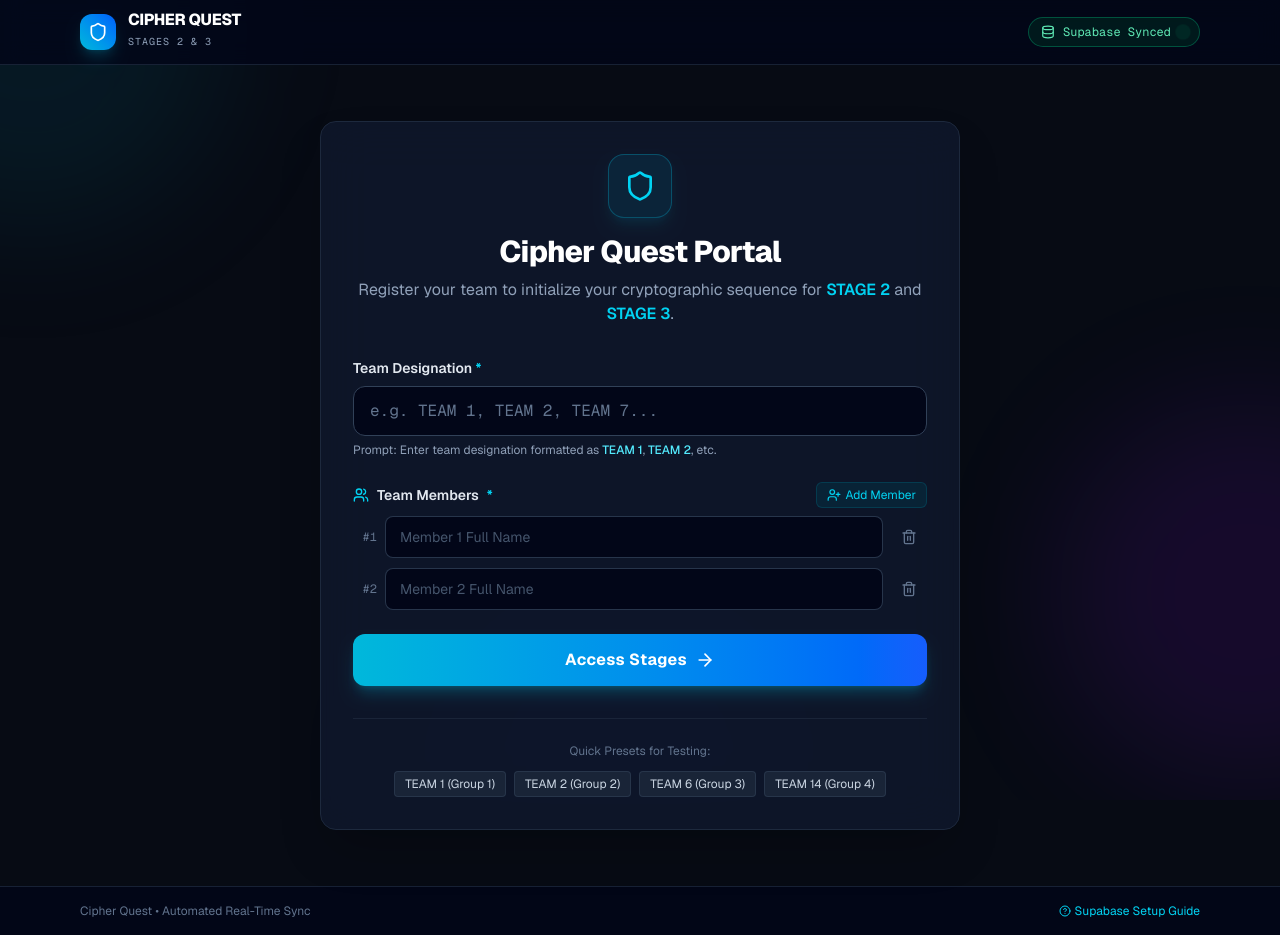
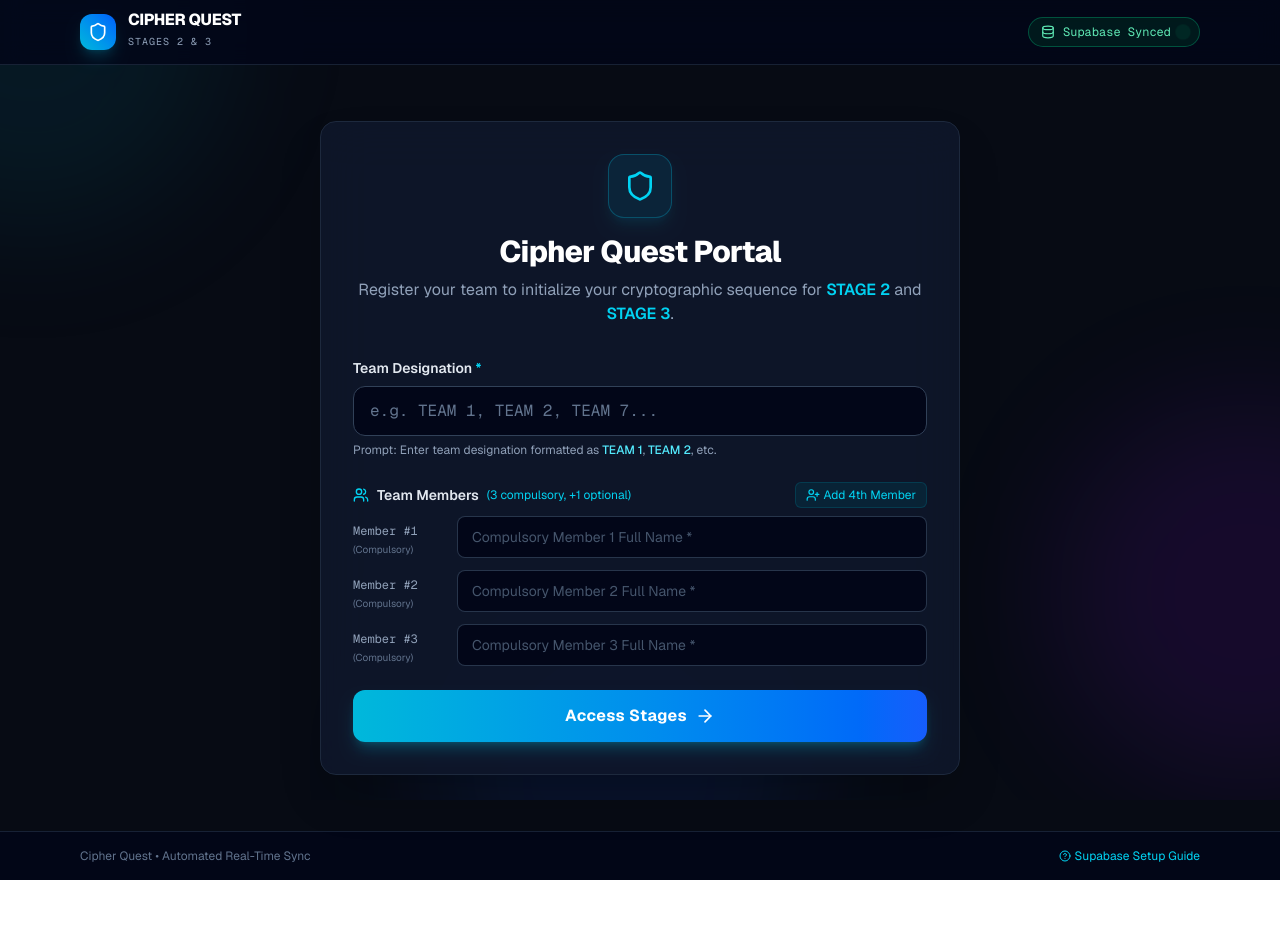
Before and after one commit to AniruddhaMJois/invictors-stage23, a Next.js app: page / in a window 1280 px wide. After the commit the page ends 880 px from the top, so only its background shows below. Built offline with nearby package versions, Linux system fonts and the light colour scheme; no server answers.

Commit message:
feat(ani): require 3 compulsory members (+1 optional), remove presets, enforce 15 words minimum in Stage 3, and remove code leaks from error messages

```diff
--- a/src/components/Stage3.tsx
+++ b/src/components/Stage3.tsx
@@ -156,13 +156,27 @@ export default function Stage3({ team, onGoToStage2 }: Props) {
             <div className="relative">
               <textarea
                 rows={4}
-                placeholder="Enter the secret sentence..."
+                placeholder="Enter the secret sentence (minimum 15 words)..."
                 value={sentenceInput}
                 onChange={(e) => setSentenceInput(e.target.value)}
                 disabled={solved}
                 className="w-full px-4 py-3.5 bg-slate-950 border border-slate-700 rounded-xl text-white placeholder-slate-600 focus:outline-none focus:ring-2 focus:ring-purple-500 text-sm font-mono leading-relaxed disabled:opacity-75"
                 required
               />
+            </div>
+            <div className="flex items-center justify-between mt-1.5 text-xs">
+              <span className="text-slate-400">
+                Constraint: Minimum 15 words
+              </span>
+              <span
+                className={`font-mono font-semibold ${
+                  sentenceInput.trim().split(/\s+/).filter(Boolean).length >= 15
+                    ? 'text-emerald-400'
+                    : 'text-amber-400'
+                }`}
+              >
+                {sentenceInput.trim().split(/\s+/).filter(Boolean).length} / 15 words
+              </span>
             </div>
           </div>
 
--- a/src/components/TeamRegistration.tsx
+++ b/src/components/TeamRegistration.tsx
@@ -11,7 +11,8 @@ interface Props {
 
 export default function TeamRegistration({ onTeamRegistered }: Props) {
   const [teamName, setTeamName] = useState('');
-  const [members, setMembers] = useState<string[]>(['', '']);
+  // 3 compulsory members initially
+  const [members, setMembers] = useState<string[]>(['', '', '']);
   const [loading, setLoading] = useState(false);
   const [error, setError] = useState<string | null>(null);
 
@@ -19,13 +20,15 @@ export default function TeamRegistration({ onTeamRegistered }: Props) {
   const detectedGroup = teamNumber !== null ? getTeamGroup(teamNumber) : null;
 
   const handleAddMember = () => {
-    if (members.length < 6) {
+    // Allows adding a 4th member if needed
+    if (members.length < 4) {
       setMembers([...members, '']);
     }
   };
 
   const handleRemoveMember = (index: number) => {
-    if (members.length > 1) {
+    // Only allow removing the 4th optional member (keep minimum 3 compulsory)
+    if (index >= 3) {
       setMembers(members.filter((_, i) => i !== index));
     }
   };
@@ -50,11 +53,17 @@ export default function TeamRegistration({ onTeamRegistered }: Props) {
       return;
     }
 
-    const validMembers = members.map((m) => m.trim()).filter(Boolean);
-    if (validMembers.length === 0) {
-      setError('Please add at least one team member name.');
+    // Validate 3 compulsory members
+    const m1 = members[0]?.trim();
+    const m2 = members[1]?.trim();
+    const m3 = members[2]?.trim();
+
+    if (!m1 || !m2 || !m3) {
+      setError('Members 1, 2, and 3 are compulsory. Please provide names for all 3 members.');
       return;
     }
+
+    const validMembers = members.map((m) => m.trim()).filter(Boolean);
 
     setLoading(true);
     try {
@@ -108,7 +117,7 @@ export default function TeamRegistration({ onTeamRegistered }: Props) {
               <div className="mt-2.5 p-3 rounded-lg bg-cyan-950/40 border border-cyan-800/50 flex items-center gap-2 text-xs text-cyan-300">
                 <CheckCircle2 className="w-4 h-4 text-cyan-400 shrink-0" />
                 <span>
-                  Detected: <strong className="text-white">Team #{teamNumber}</strong> (Assigned Cipher Group {detectedGroup.groupId})
+                  Detected: <strong className="text-white">Team #{teamNumber}</strong>
                 </span>
               </div>
             )}
@@ -119,38 +128,52 @@ export default function TeamRegistration({ onTeamRegistered }: Props) {
             <div className="flex items-center justify-between mb-2">
               <label className="text-sm font-semibold text-slate-200 flex items-center gap-2">
                 <Users className="w-4 h-4 text-cyan-400" />
-                Team Members <span className="text-cyan-400">*</span>
+                <span>Team Members</span>
+                <span className="text-xs text-cyan-400 font-normal">(3 compulsory, +1 optional)</span>
               </label>
+              {members.length < 4 && (
                 <button
                   type="button"
                   onClick={handleAddMember}
-                disabled={members.length >= 6}
-                className="text-xs text-cyan-400 hover:text-cyan-300 flex items-center gap-1 px-2.5 py-1 rounded-md bg-cyan-950/50 hover:bg-cyan-900/50 border border-cyan-800/40 transition disabled:opacity-40"
+                  className="text-xs text-cyan-400 hover:text-cyan-300 flex items-center gap-1 px-2.5 py-1 rounded-md bg-cyan-950/50 hover:bg-cyan-900/50 border border-cyan-800/40 transition cursor-pointer"
                 >
                   <UserPlus className="w-3.5 h-3.5" />
-                Add Member
+                  Add 4th Member
                 </button>
+              )}
             </div>
 
-            <div className="space-y-2.5">
+            <div className="space-y-3">
               {members.map((member, idx) => (
                 <div key={idx} className="flex items-center gap-2">
-                  <span className="w-6 text-xs text-slate-500 font-mono text-right shrink-0">
-                    #{idx + 1}
+                  <div className="w-24 shrink-0 text-left">
+                    <span className="text-xs font-mono text-slate-400">
+                      Member #{idx + 1}
                     </span>
+                    <span className="block text-[10px] text-slate-500">
+                      {idx < 3 ? '(Compulsory)' : '(Optional)'}
+                    </span>
+                  </div>
+
                   <input
                     type="text"
-                    placeholder={`Member ${idx + 1} Full Name`}
+                    placeholder={
+                      idx < 3
+                        ? `Compulsory Member ${idx + 1} Full Name *`
+                        : 'Optional 4th Member Full Name'
+                    }
                     value={member}
                     onChange={(e) => handleMemberChange(idx, e.target.value)}
+                    required={idx < 3}
                     className="flex-1 px-3.5 py-2.5 bg-slate-950 border border-slate-700/80 rounded-lg text-white placeholder-slate-600 focus:outline-none focus:ring-2 focus:ring-cyan-500 text-sm"
                   />
-                  {members.length > 1 && (
+
+                  {idx >= 3 && (
                     <button
                       type="button"
                       onClick={() => handleRemoveMember(idx)}
-                      className="p-2.5 text-slate-500 hover:text-rose-400 hover:bg-rose-950/30 rounded-lg transition"
-                      title="Remove member"
+                      className="p-2.5 text-slate-500 hover:text-rose-400 hover:bg-rose-950/30 rounded-lg transition cursor-pointer"
+                      title="Remove 4th member"
                     >
                       <Trash2 className="w-4 h-4" />
                     </button>
@@ -185,31 +208,6 @@ export default function TeamRegistration({ onTeamRegistered }: Props) {
             )}
           </button>
         </form>
-
-        {/* Quick test preset shortcuts */}
-        <div className="mt-8 pt-6 border-t border-slate-800/80 text-center">
-          <p className="text-xs text-slate-500 mb-3">Quick Presets for Testing:</p>
-          <div className="flex flex-wrap items-center justify-center gap-2 text-xs">
-            {[
-              { label: 'TEAM 1 (Group 1)', name: 'TEAM 1' },
-              { label: 'TEAM 2 (Group 2)', name: 'TEAM 2' },
-              { label: 'TEAM 6 (Group 3)', name: 'TEAM 6' },
-              { label: 'TEAM 14 (Group 4)', name: 'TEAM 14' },
-            ].map((preset) => (
-              <button
-                key={preset.name}
-                type="button"
-                onClick={() => {
-                  setTeamName(preset.name);
-                  setMembers(['Alice Hunter', 'Bob Vance']);
-                }}
-                className="px-2.5 py-1 rounded bg-slate-800/80 hover:bg-slate-700 text-slate-300 border border-slate-700/60 transition"
-              >
-                {preset.label}
-              </button>
-            ))}
-          </div>
-        </div>
       </div>
     </div>
   );
--- a/src/lib/gameData.ts
+++ b/src/lib/gameData.ts
@@ -207,6 +207,8 @@ export function generateDecoyJunk(type: string, currentString: string): string {
 // Stage 3 Validation
 export interface Stage3ValidationResult {
   isValid: boolean;
+  hasMinWords: boolean;
+  wordCount: number;
   hasRoleIntro: boolean;
   hasFragmentCode: boolean;
   hasSecretWord: boolean;
@@ -218,9 +220,13 @@ export interface Stage3ValidationResult {
 export function validateStage3Sentence(teamNumber: number, sentence: string): Stage3ValidationResult {
   const group = getTeamGroup(teamNumber);
   const cleanSentence = sentence.trim();
-  const lowerSentence = cleanSentence.toLowerCase();
 
-  // 1. Check for "i am " or "i'm " pattern with a role
+  // 1. Check minimum 15 words
+  const words = cleanSentence.split(/\s+/).filter(Boolean);
+  const wordCount = words.length;
+  const hasMinWords = wordCount >= 15;
+
+  // 2. Check for "i am " or "i'm " pattern with a role
   // e.g., "i am commander...", "i am an engineer...", "I am agent 007..."
   const roleRegex = /\b(?:i\s*am|i['’]m)\s+([a-zA-Z0-9_\-\s]{2,30}?)(?=\s+(?:and|with|having|code|secret|my|,|\.|$))/i;
   const broadIntroRegex = /\b(?:i\s*am|i['’]m)\s+([a-zA-Z0-9_\-]+)/i;
@@ -229,29 +235,29 @@ export function validateStage3Sentence(teamNumber: number, sentence: string): St
   const hasRoleIntro = !!roleMatch;
   const extractedRole = roleMatch ? roleMatch[1].trim() : undefined;
 
-  // 2. Check fragment code (case-insensitive)
+  // 3. Check fragment code (case-insensitive)
   const fragmentCodeRegex = new RegExp(`\\b${group.fragmentCode}\\b`, 'i');
   const hasFragmentCode = fragmentCodeRegex.test(cleanSentence) || cleanSentence.toLowerCase().includes(group.fragmentCode.toLowerCase());
 
-  // 3. Check secret word (case-insensitive)
+  // 4. Check secret word (case-insensitive)
   const secretWordRegex = new RegExp(`\\b${group.secretWord}\\b`, 'i');
   const hasSecretWord = secretWordRegex.test(cleanSentence) || cleanSentence.toLowerCase().includes(group.secretWord.toLowerCase());
 
   let errorMessage: string | undefined = undefined;
-  if (!hasRoleIntro) {
+  if (!hasMinWords) {
+    errorMessage = `Sentence too short (${wordCount}/15 words). The secret sentence must contain a minimum of 15 words.`;
+  } else if (!hasRoleIntro) {
     errorMessage = 'Sentence must begin or contain an "I am [role]" declaration (e.g. "I am Commander...").';
-  } else if (!hasFragmentCode && !hasSecretWord) {
-    errorMessage = `Missing your team's assigned fragment code (${group.fragmentCode}) and secret word (${group.secretWord}).`;
-  } else if (!hasFragmentCode) {
-    errorMessage = `Missing your team's assigned fragment code (${group.fragmentCode}).`;
-  } else if (!hasSecretWord) {
-    errorMessage = `Missing your team's assigned secret word (${group.secretWord}).`;
+  } else if (!hasFragmentCode || !hasSecretWord) {
+    errorMessage = 'Sentence verification failed: Missing or invalid fragment code or secret word from Stage 2.';
   }
 
-  const isValid = hasRoleIntro && hasFragmentCode && hasSecretWord;
+  const isValid = hasMinWords && hasRoleIntro && hasFragmentCode && hasSecretWord;
 
   return {
     isValid,
+    hasMinWords,
+    wordCount,
     hasRoleIntro,
     hasFragmentCode,
     hasSecretWord,
```
Lines whose indentation alone changed are shown as unchanged.
